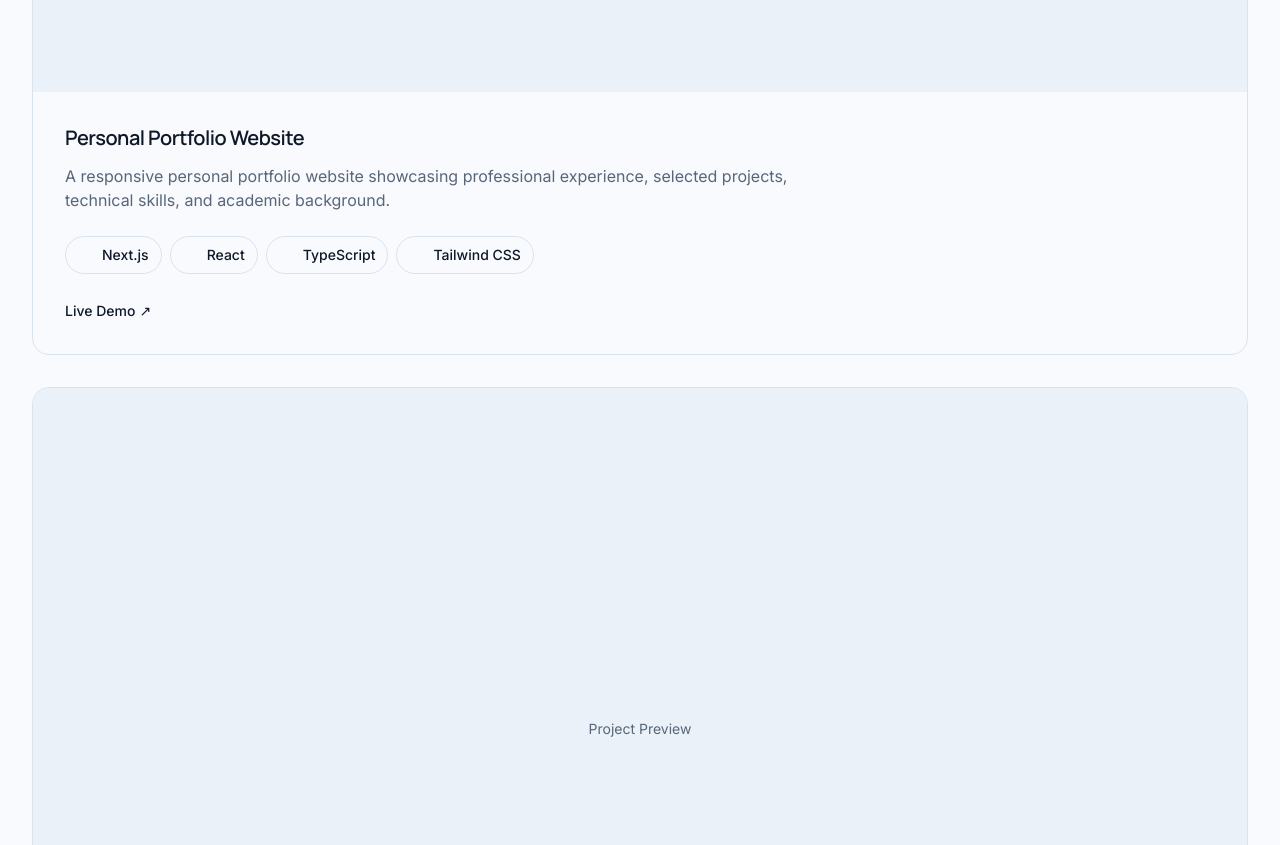
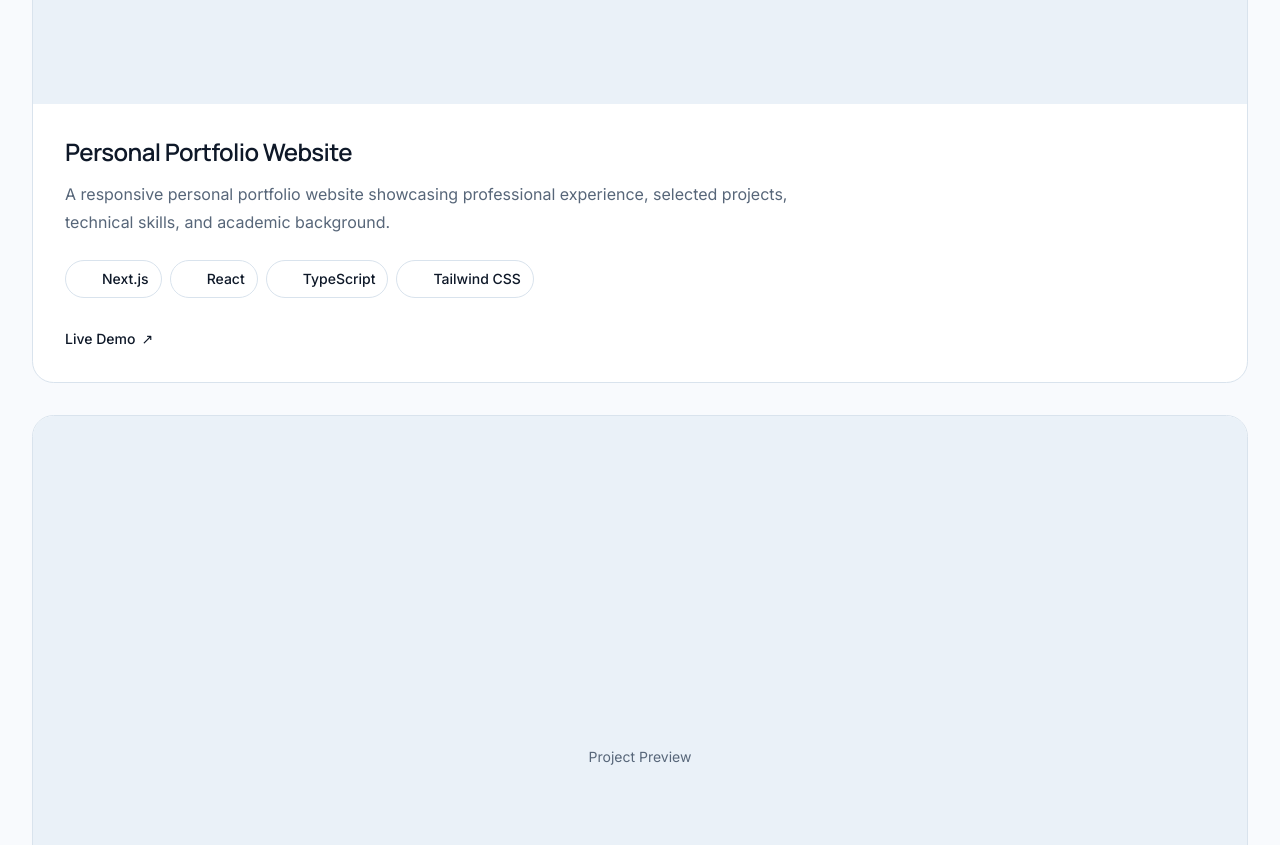
Before and after one commit to kemod/dafa-portofolio, a Next.js app: page / in a window 1280 px wide. Shown: the part 6860-7705 px from the top of the page. Built offline with nearby package versions, Linux system fonts and the light colour scheme; some icons are missing.

Commit message:
feat: polish project cards and animations

```diff
--- a/src/components/common/project-card.tsx
+++ b/src/components/common/project-card.tsx
@@ -10,16 +10,25 @@ type ProjectCardProps = {
 
 export function ProjectCard({ project }: ProjectCardProps) {
   return (
-    <article className="overflow-hidden rounded-xl border transition-colors hover:bg-muted/30">
+    <article className="group overflow-hidden rounded-2xl border bg-card transition-all duration-500 hover:-translate-y-1 hover:border-primary/30 hover:shadow-lg">
+      {/* Project Preview */}
       <div className="relative aspect-video overflow-hidden bg-muted">
         {project.image ? (
-          <Image
-            src={project.image}
-            alt={`${project.title} project preview`}
-            fill
-            className="object-cover transition-transform duration-500 hover:scale-[1.02]"
-            sizes="(max-width: 768px) 100vw, 768px"
-          />
+          <>
+            <Image
+              src={project.image}
+              alt={`${project.title} project preview`}
+              fill
+              className="object-cover transition-transform duration-700 ease-out group-hover:scale-[1.04]"
+              sizes="(max-width: 768px) 100vw, 1200px"
+            />
+
+            {/* Subtle hover overlay */}
+            <div
+              aria-hidden="true"
+              className="absolute inset-0 bg-gradient-to-t from-black/20 via-transparent to-transparent opacity-0 transition-opacity duration-500 group-hover:opacity-100"
+            />
+          </>
         ) : (
           <div className="flex h-full items-center justify-center text-sm text-muted-foreground">
             Project Preview
@@ -27,16 +36,20 @@ export function ProjectCard({ project }: ProjectCardProps) {
         )}
       </div>
 
+      {/* Content */}
       <div className="p-6 sm:p-8">
         <div className="max-w-3xl">
-          <h3 className="text-xl font-semibold tracking-tight">
+          {/* Title */}
+          <h3 className="font-heading text-xl font-semibold tracking-tight transition-colors duration-300 group-hover:text-primary sm:text-2xl">
             {project.title}
           </h3>
 
-          <p className="mt-3 text-sm leading-6 text-muted-foreground sm:text-base">
+          {/* Description */}
+          <p className="mt-3 text-sm leading-6 text-muted-foreground sm:text-base sm:leading-7">
             {project.description}
           </p>
 
+          {/* Technologies */}
           {project.technologies.length > 0 && (
             <div className="mt-6 flex flex-wrap gap-2">
               {project.technologies.map((technology) => (
@@ -49,16 +62,21 @@ export function ProjectCard({ project }: ProjectCardProps) {
             </div>
           )}
 
+          {/* Live Demo */}
           {project.href && (
-            <div className="mt-6">
+            <div className="mt-7">
               <Link
                 href={project.href}
                 target="_blank"
                 rel="noreferrer"
-                className="inline-flex items-center text-sm font-medium transition-opacity hover:opacity-70"
+                className="group/link inline-flex items-center gap-1.5 text-sm font-medium text-foreground transition-colors hover:text-primary focus-visible:outline-2 focus-visible:outline-offset-4 focus-visible:outline-ring"
               >
                 Live Demo
-                <span aria-hidden="true" className="ml-1">
+
+                <span
+                  aria-hidden="true"
+                  className="transition-transform duration-300 group-hover/link:translate-x-0.5 group-hover/link:-translate-y-0.5"
+                >
                   ↗
                 </span>
               </Link>
--- a/src/components/sections/featured-projects.tsx
+++ b/src/components/sections/featured-projects.tsx
@@ -3,6 +3,7 @@
 import { useState } from "react";
 
 import { Container } from "@/components/common/container";
+import { ScrollReveal } from "@/components/common/scroll-reveal";
 import { ProjectCard } from "@/components/common/project-card";
 import { Section } from "@/components/common/section";
 import { SectionHeader } from "@/components/common/section-header";
@@ -16,32 +17,52 @@ export function FeaturedProjects() {
   return (
     <Section id="projects">
       <Container>
+        {/* Section Header */}
+        <ScrollReveal>
           <div className="mb-12">
             <SectionHeader
               title="Featured Projects"
               description="A collection of selected software engineering and web development projects."
             />
           </div>
+        </ScrollReveal>
 
+        {/* Projects */}
         <div className="space-y-8">
-          {visibleProjects.map((project) => (
-            <ProjectCard
+          {visibleProjects.map((project, index) => (
+            <ScrollReveal
               key={project.title}
-              project={project}
-            />
+              delay={index * 100}
+            >
+              <div className="group">
+                <ProjectCard project={project} />
+              </div>
+            </ScrollReveal>
           ))}
         </div>
 
+        {/* Read More */}
         {projects.length > 3 && (
+          <ScrollReveal delay={100}>
             <div className="mt-10 flex justify-center">
               <button
                 type="button"
                 onClick={() => setShowAll((current) => !current)}
-              className="rounded-full border border-border px-6 py-3 text-sm font-medium transition-colors hover:bg-muted"
+                className="group inline-flex items-center gap-2 rounded-full border border-border px-6 py-3 text-sm font-medium transition-all duration-300 hover:-translate-y-0.5 hover:border-primary/40 hover:bg-accent hover:text-foreground focus-visible:outline-2 focus-visible:outline-offset-4 focus-visible:outline-ring"
               >
+                <span>
                   {showAll ? "Show Less" : "Read More"}
+                </span>
+
+                <span
+                  aria-hidden="true"
+                  className="transition-transform duration-300 group-hover:translate-y-0.5"
+                >
+                  {showAll ? "↑" : "↓"}
+                </span>
               </button>
             </div>
+          </ScrollReveal>
         )}
       </Container>
     </Section>
```
Lines whose indentation alone changed are shown as unchanged.
